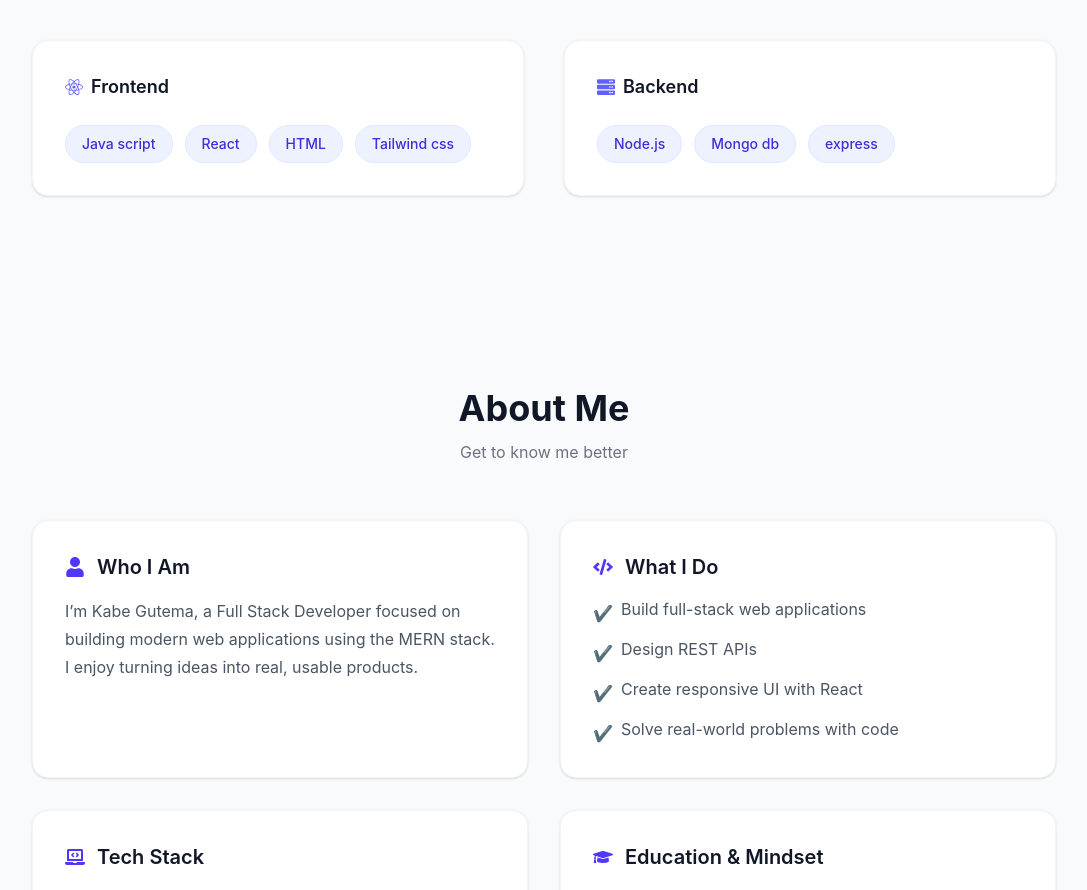
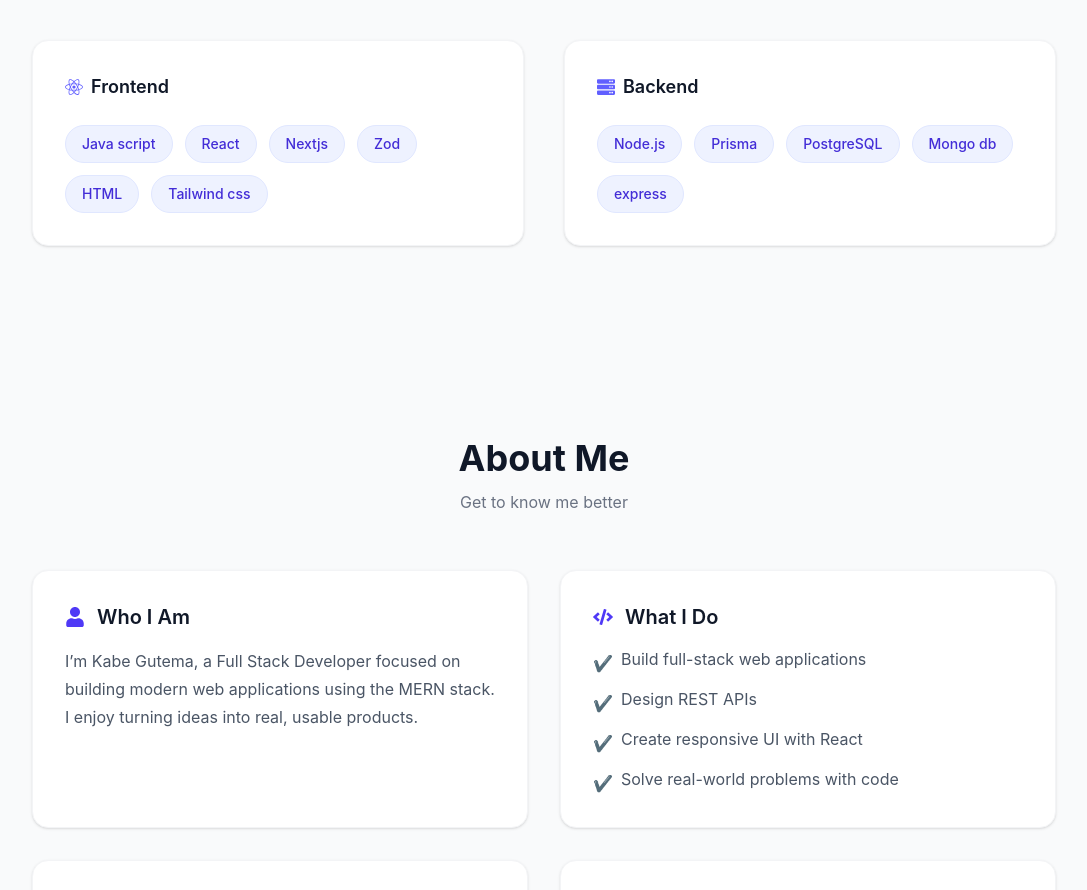
Before and after one commit to injifann/kabe_gutema_new, a React (Vite) app in the folder portifolio/: page / in a window 1280 px wide. Shown: the part 2980-3870 px from the top of the page, without its empty margins (96-1183 px from the left). Built offline with nearby package versions, Linux system fonts and the light colour scheme.

Commit message:
added new skill

```diff
--- a/portifolio/src/data/skill.js
+++ b/portifolio/src/data/skill.js
@@ -2,10 +2,14 @@ export const skills =
 {
    frontend:[ "Java script",
     "React",
+    "Nextjs",
+    "Zod",
     "HTML","Tailwind css"],
 
    backend:[
    "Node.js",
+   "Prisma",
+   "PostgreSQL",
     "Mongo db",
     "express"
    ]
```
